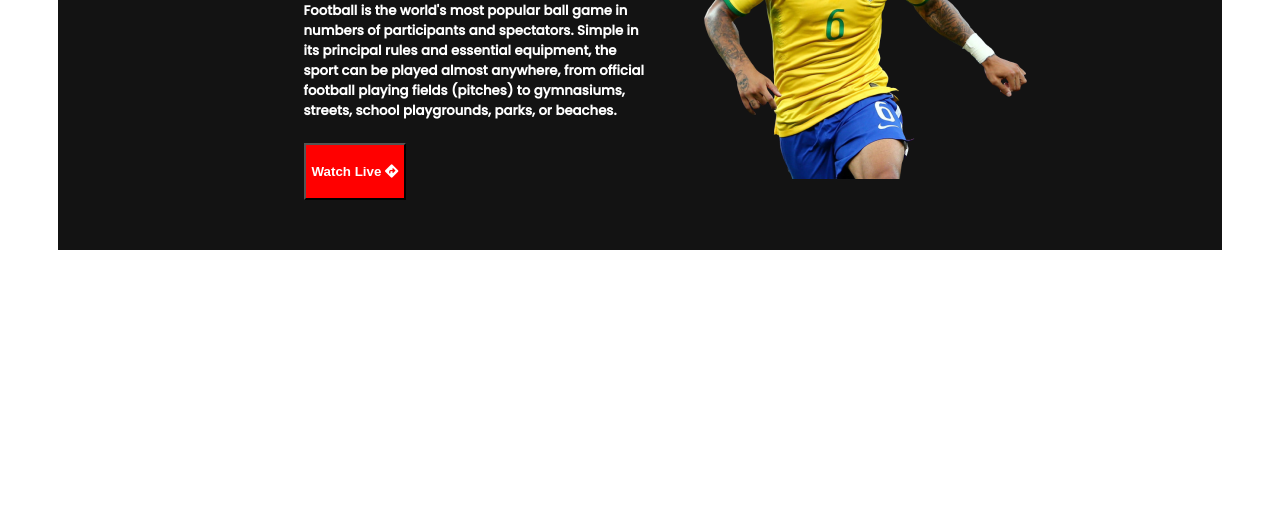
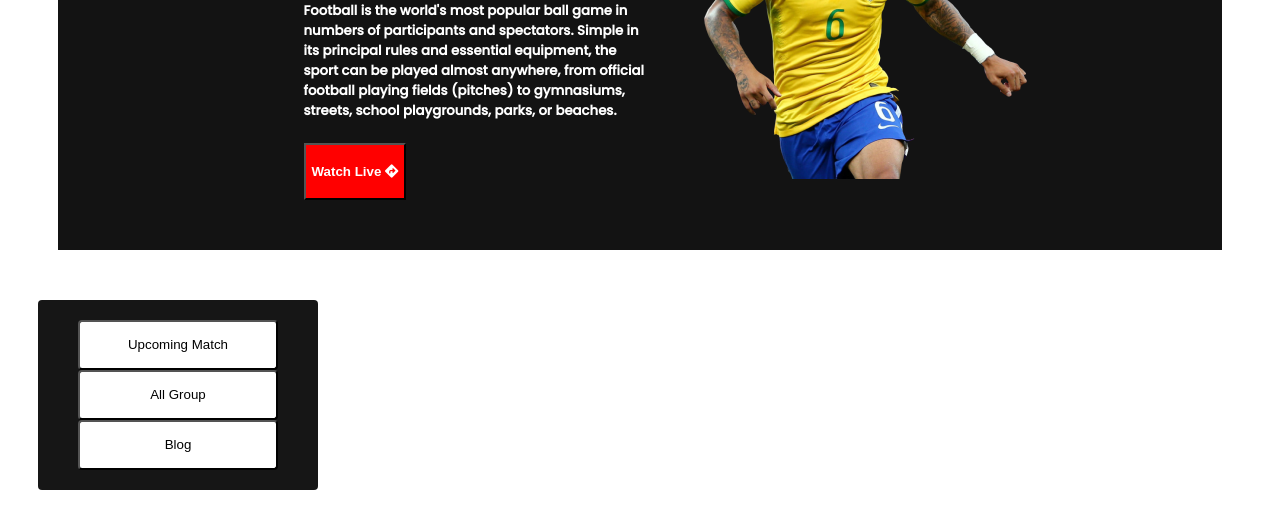
Before and after one commit to Bishwajit-Aich/second-assignment, a plain HTML site: page index.html in a window 1280 px wide. Shown: the part 211-740 px from the top of the page. Drawn offline with Linux system fonts and the light colour scheme.

Commit message:
first commit

```diff
--- a/index.html
+++ b/index.html
@@ -25,7 +25,7 @@
                     football playing fields (pitches) to gymnasiums, streets, school playgrounds, parks, or beaches.
                 </h5>
 
-                <button>
+                <button class="button">
                     <h4> Watch Live <i class="fa-solid fa-diamond-turn-right"></i></i></h4>
                 </button>
             </div>
@@ -35,6 +35,18 @@
         </section>
     </header>
     <!-- header end -->
+    <main>
+        <section>
+            <div class="button-two">
+                <button> Upcoming Match </button>
+                <br>
+                <button> All Group </button>
+                <br>
+                <button> Blog </button>
+                <br>
+            </div>
+        </section>
+    </main>
 </body>
 
 </html>
--- a/styles/style.css
+++ b/styles/style.css
@@ -22,8 +22,26 @@ body {
 
 }
 
-button {
+.button {
     background-color: red;
     color: white;
     font-weight: 700;
 }
+
+/* second section work now */
+
+.button-two button {
+    width: 200px;
+    height: 50px;
+    border-radius: 4px;
+    background-color: #FFFFFF;
+}
+
+.button-two {
+    padding: 20px 40px;
+    background-color:
+        #161616;
+    width: 200px;
+    border-radius: 4px;
+    margin: 30px
+}
```
